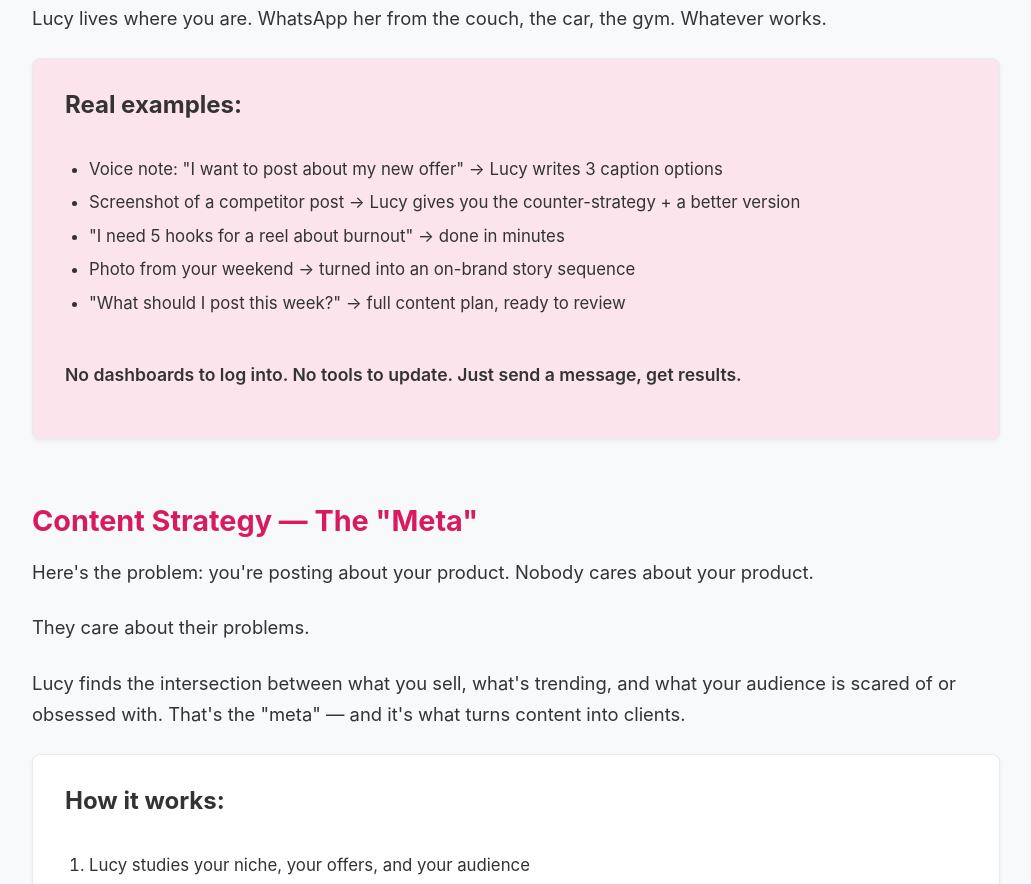
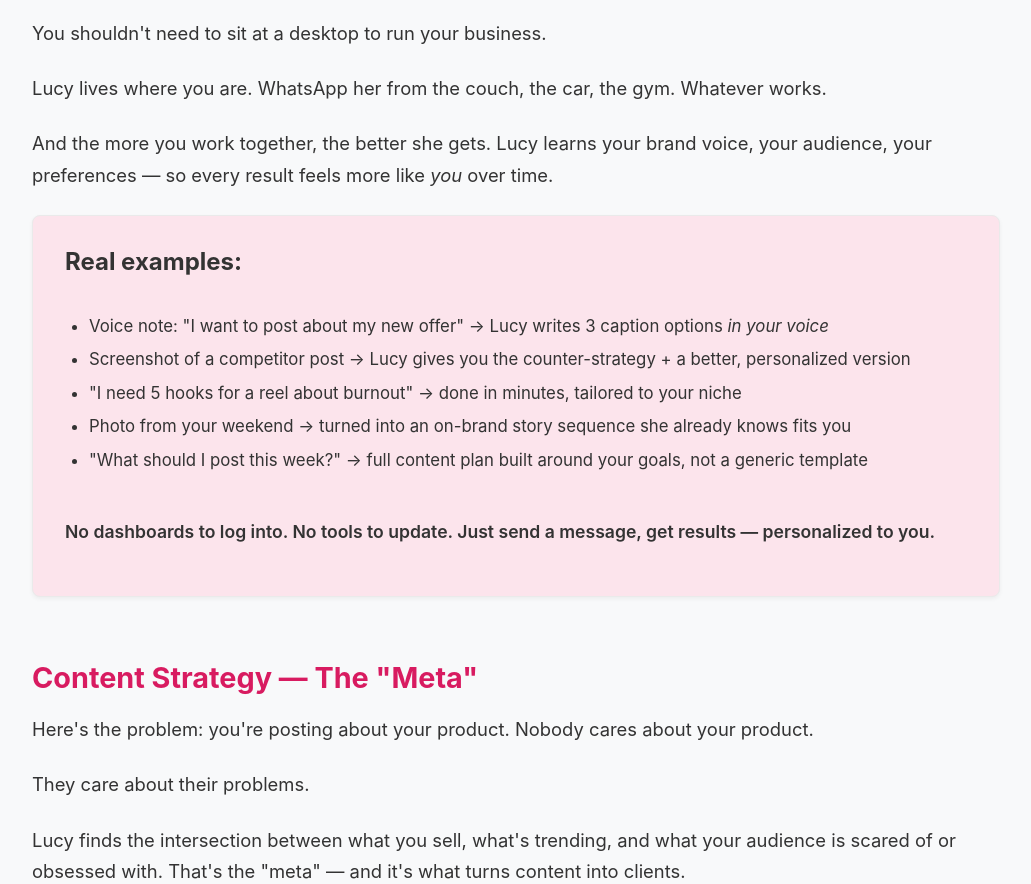
Before and after one commit to jbrivesfr/flawlessprod, a Next.js app: page /lucy in a window 1280 px wide. Shown: the part 2908-3792 px from the top of the page, without its empty margins (124-1155 px from the left). Built offline with nearby package versions, Linux system fonts and the light colour scheme.

Commit message:
fix: update hero copy + add personalization/learning angle to Lucy page

```diff
--- a/pages/index.js
+++ b/pages/index.js
@@ -68,7 +68,7 @@
             Flawless Productions
           </p>
           <h1 style={{ fontSize: 'clamp(2.5rem, 6vw, 5rem)', color: 'white', marginBottom: '1.5rem', fontWeight: 800, lineHeight: 1.1 }}>
-            Your team of personal agents — always on, always working
+            Your team — always on, always working
           </h1>
           <p style={{ fontSize: 'clamp(1.1rem, 2.5vw, 1.5rem)', color: 'rgba(255,255,255,0.85)', marginBottom: '2.5rem', maxWidth: '700px', lineHeight: 1.5 }}>
             AI-powered agents trained by real experts. Available 24/7 via WhatsApp. No apps, no dashboards, no waiting. Just results.
--- a/pages/lucy.js
+++ b/pages/lucy.js
@@ -109,6 +109,7 @@
               <li><strong>Always available</strong> — Ping her at 6 AM or 11 PM. She responds.</li>
               <li><strong>Unlimited requests</strong> — No hourly tracker. No "that's outside scope." Just done.</li>
               <li><strong>Content calendar on lock</strong> — Consistent posting, trends tracked, never scramble again.</li>
+              <li><strong>She learns</strong> — The longer you work together, the more she knows your voice, your brand, your audience. It gets better every week.</li>
             </ul>
           </div>
         </div>
@@ -174,17 +175,20 @@
             <p style={{ fontSize: '1.15rem', marginBottom: '1.5rem', lineHeight: '1.7' }}>
               Lucy lives where you are. WhatsApp her from the couch, the car, the gym. Whatever works.
             </p>
+            <p style={{ fontSize: '1.15rem', marginBottom: '1.5rem', lineHeight: '1.7' }}>
+              And the more you work together, the better she gets. Lucy learns your brand voice, your audience, your preferences — so every result feels more like <em>you</em> over time.
+            </p>
             <div className="card" style={{ padding: '2rem', backgroundColor: '#fce4ec' }}>
               <h4 style={{ marginBottom: '1rem' }}>Real examples:</h4>
               <ul style={{ fontSize: '1.05rem', lineHeight: '2', paddingLeft: '1.5rem' }}>
-                <li>Voice note: "I want to post about my new offer" → Lucy writes 3 caption options</li>
-                <li>Screenshot of a competitor post → Lucy gives you the counter-strategy + a better version</li>
-                <li>"I need 5 hooks for a reel about burnout" → done in minutes</li>
-                <li>Photo from your weekend → turned into an on-brand story sequence</li>
-                <li>"What should I post this week?" → full content plan, ready to review</li>
+                <li>Voice note: "I want to post about my new offer" → Lucy writes 3 caption options <em>in your voice</em></li>
+                <li>Screenshot of a competitor post → Lucy gives you the counter-strategy + a better, personalized version</li>
+                <li>"I need 5 hooks for a reel about burnout" → done in minutes, tailored to your niche</li>
+                <li>Photo from your weekend → turned into an on-brand story sequence she already knows fits you</li>
+                <li>"What should I post this week?" → full content plan built around your goals, not a generic template</li>
               </ul>
               <p style={{ marginTop: '1.5rem', fontSize: '1.1rem', fontWeight: 600 }}>
-                No dashboards to log into. No tools to update. Just send a message, get results.
+                No dashboards to log into. No tools to update. Just send a message, get results — personalized to you.
               </p>
             </div>
           </div>
@@ -284,7 +288,7 @@
               <div style={{ width: '80px', height: '80px', borderRadius: '50%', backgroundColor: '#d81b60', color: 'white', display: 'flex', alignItems: 'center', justifyContent: 'center', fontSize: '2rem', fontWeight: 'bold', margin: '0 auto 1.5rem' }}>2</div>
               <h3 style={{ marginBottom: '1rem' }}>Quick onboarding</h3>
               <p style={{ fontSize: '1.05rem', lineHeight: '1.7', color: 'var(--text-muted)' }}>
-                Lucy will ask you a few questions about your business, your brand voice, and your goals. Takes about 15 minutes over WhatsApp.
+                Lucy will ask you a few questions about your business, your brand voice, and your goals. This is how she personalizes everything from day one. Takes about 15 minutes over WhatsApp.
               </p>
             </div>
             <div style={{ textAlign: 'center' }}>
```
